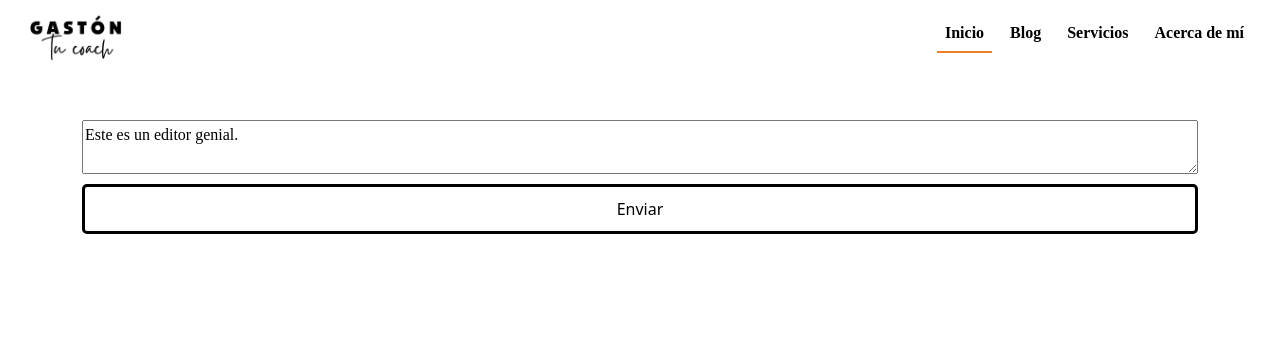
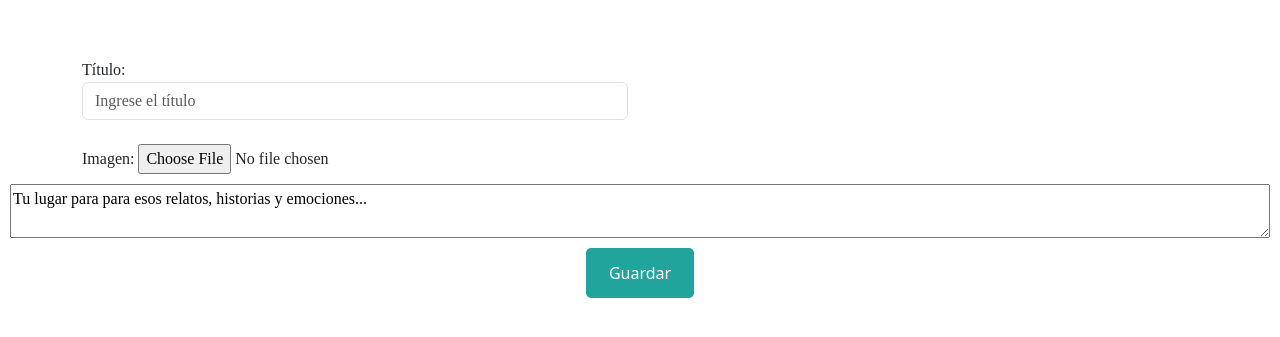
Before and after one commit to naachocaceress/GastonMondino, a PHP site: page /blogRedaccion.html in a window 1280 px wide. Shown: the top 337 px of the page. Run offline with PHP 8.4, Linux system fonts and the light colour scheme; some libraries are stand-ins or nearby versions; some web fonts are replaced.

Commit message:
Version 3.4 - Creacion y visualizacion de blogs unitarios fase beta

```diff
--- a/blogRedaccion.html
+++ b/blogRedaccion.html
@@ -17,39 +17,47 @@
     <script src="https://code.jquery.com/jquery-3.5.1.min.js"></script>
     <script src="./tinymce/tinymce.min.js" referrerpolicy="origin"></script>
 
-    <script>
-        $(function(){
-        $("header").load("header.html");
-        });
-        </script>
-
-    <link rel="stylesheet" href="../css/wapp.css" />
     <link rel="stylesheet" href="https://cdn.jsdelivr.net/npm/bootstrap-icons@1.11.1/font/bootstrap-icons.css">
     <script src="https://unpkg.com/@popperjs/core@2"></script>
 
     <link rel="preconnect" href="https://fonts.googleapis.com">
-<link rel="preconnect" href="https://fonts.gstatic.com" crossorigin>
-<link href="https://fonts.googleapis.com/css2?family=Lilita+One&display=swap" rel="stylesheet">
+    <link rel="preconnect" href="https://fonts.gstatic.com" crossorigin>
+    <link href="https://fonts.googleapis.com/css2?family=Lilita+One&display=swap" rel="stylesheet">
 
 </head>
 
 <body>
 
-<header></header>
+    <form id="formulario" class="formulario">
+        <div class="container mt-5">
+            <div class="row">
+                <div class="col-md-6">
+                    <div class="form-group">
+                        <label for="titulo">Título:</label>
+                        <input type="text" class="form-control" id="titulo" placeholder="Ingrese el título">
+                    </div> <br>
+                    <div class="form-group">
+                        <label for="imagen">Imagen:</label>
+                        <input type="file" class="form-control-file" id="imagen">
+                    </div>
+                </div>
+            </div>
+        </div>
 
-    <div class="container text-center">
-        <br><br><br><br><br>
-        <form id="formulario" class="formulario">
-            <textarea id="editor">Este es un editor genial.</textarea>
-            <button type="submit">Enviar</button>
-        </form>
-    </div>
 
-<script src="https://cdn.jsdelivr.net/npm/bootstrap@5.3.2/dist/js/bootstrap.bundle.min.js"
+            <textarea id="editor">Tu lugar para para esos relatos, historias y emociones...</textarea>
+            <div class="d-flex justify-content-center">
+            <button type="button" class="custom-btn" onclick="guardarContenido()">Guardar</button>
+        </div>
+    </form>
+
+
+    <script src="https://cdn.jsdelivr.net/npm/bootstrap@5.3.2/dist/js/bootstrap.bundle.min.js"
         integrity="sha384-C6RzsynM9kWDrMNeT87bh95OGNyZPhcTNXj1NW7RuBCsyN/o0jlpcV8Qyq46cDfL"
         crossorigin="anonymous"></script>
 
     <script src="../js/script.js"></script>
 
 </body>
+
 </html>
--- a/css/blogRedaccion.css
+++ b/css/blogRedaccion.css
@@ -1,23 +1,26 @@
+
 .formulario {
-	width: 100%;
 	border-radius: 5px;
 	display: flex;
 	flex-direction: column;
 	gap: 10px;
+	padding: 10px;
 }
 
-button {
-	padding: 10px 30px;
-	border: 3px solid #000;
+.custom-btn {
+	width: fit-content;
+	padding: 10px 20px; /* Ajusta el tamaño del botón según tus preferencias */
+	border: 3px solid #20a49c;
 	font-family: 'Noto Sans', sans-serif;
 	border-radius: 5px;
 	background: none;
-	color: #000;
+	color: white;
 	cursor: pointer;
 	transition: 0.2s ease all;
+	background: #20a49c;
 }
 
-button:hover {
-	background: #000;
-	color: #fff;
+.custom-btn:hover {
+	background: white;
+	color: #20a49c;
 }
--- a/js/blogRedaccion.js
+++ b/js/blogRedaccion.js
@@ -10,10 +10,19 @@ tinymce.init({
 	plugins: 'image lists advlist fullscreen emoticons insertdatetime media table wordcount autolink link preview',
 });
 
-const formulario = document.getElementById('formulario');
-formulario.addEventListener('submit', (e) => {
-	e.preventDefault();
+function guardarContenido() {
+    const contenido = tinymce.activeEditor.getContent();
 
-	const contenido = tinymce.activeEditor.getContent();
-	console.log(contenido);
-});
+    // Enviar el contenido al servidor usando AJAX
+    const xhr = new XMLHttpRequest();
+	//xhr.open('POST', 'php/guardar_contenido.php', true);
+    xhr.open('POST', 'http://localhost/GastonPage/php/guardar_contenido.php', true);
+    xhr.setRequestHeader('Content-type', 'application/x-www-form-urlencoded');
+    xhr.onreadystatechange = function() {
+        if (xhr.readyState == 4 && xhr.status == 200) {
+            // Manejar la respuesta del servidor si es necesario
+            console.log(xhr.responseText);
+        }
+    };
+    xhr.send('contenido=' + encodeURIComponent(contenido));
+}
```
Also changed, not shown: blogUnitarios.php (added, +15 -0 lines), php/guardar_contenido.php (added, +32 -0 lines), php/mostrar_blogs.php (added, +38 -0 lines).
